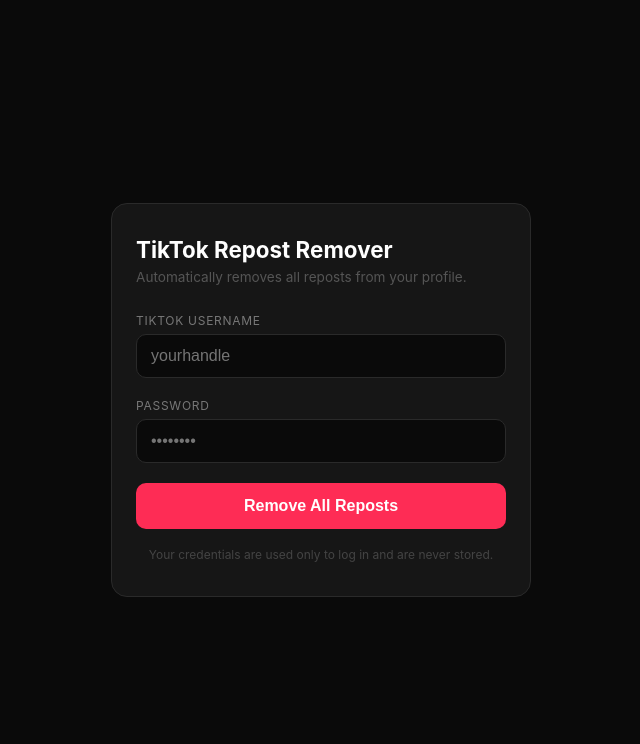
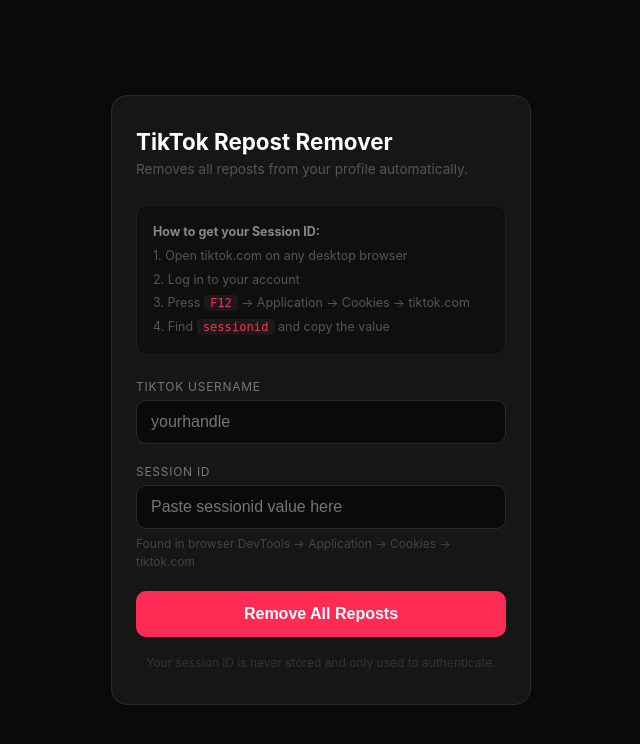
Before and after one commit to barryugp1-collab/tiktok-repost, a Flask app: page / in a window 1280 px wide. Shown: the top 744 px of the page, without its empty margins (319-959 px from the left). Run offline with Flask 3, Linux system fonts and the light colour scheme.

Commit message:
Update form fields and hints for TikTok removal tool

```diff
--- a/templates/index.html
+++ b/templates/index.html
@@ -47,6 +47,14 @@
     transition: border-color 0.2s;
   }
   input:focus { border-color: #fe2c55; }
+  .hint {
+    font-size: 0.75rem;
+    color: #444;
+    margin-top: -14px;
+    margin-bottom: 20px;
+    line-height: 1.5;
+  }
+  .hint a { color: #666; }
   button {
     width: 100%;
     background: #fe2c55;
@@ -79,39 +87,66 @@
   .error { color: #fe2c55; font-weight: 700; }
   .note {
     font-size: 0.75rem;
-    color: #444;
+    color: #333;
     text-align: center;
     margin-top: 16px;
     line-height: 1.6;
+  }
+  .steps {
+    background: #0f0f0f;
+    border: 1px solid #1e1e1e;
+    border-radius: 10px;
+    padding: 14px 16px;
+    margin-bottom: 24px;
+    font-size: 0.78rem;
+    color: #555;
+    line-height: 1.9;
+  }
+  .steps strong { color: #888; }
+  .steps code {
+    background: #1a1a1a;
+    border-radius: 4px;
+    padding: 1px 6px;
+    color: #fe2c55;
+    font-size: 0.76rem;
   }
 </style>
 </head>
 <body>
 <div class="card">
   <h1>TikTok Repost Remover</h1>
-  <p class="sub">Automatically removes all reposts from your profile.</p>
+  <p class="sub">Removes all reposts from your profile automatically.</p>
+
+  <div class="steps">
+    <strong>How to get your Session ID:</strong><br>
+    1. Open tiktok.com on any desktop browser<br>
+    2. Log in to your account<br>
+    3. Press <code>F12</code> → Application → Cookies → tiktok.com<br>
+    4. Find <code>sessionid</code> and copy the value
+  </div>
 
   <label for="username">TikTok Username</label>
-  <input type="text" id="username" placeholder="yourhandle" autocomplete="username">
+  <input type="text" id="username" placeholder="yourhandle" autocomplete="off">
 
-  <label for="password">Password</label>
-  <input type="password" id="password" placeholder="••••••••" autocomplete="current-password">
+  <label for="session_id">Session ID</label>
+  <input type="text" id="session_id" placeholder="Paste sessionid value here" autocomplete="off">
+  <p class="hint">Found in browser DevTools → Application → Cookies → tiktok.com</p>
 
   <button id="btn" onclick="startRemoval()">Remove All Reposts</button>
 
   <div class="log" id="log"></div>
 
-  <p class="note">Your credentials are used only to log in and are never stored.</p>
+  <p class="note">Your session ID is never stored and only used to authenticate.</p>
 </div>
 
 <script>
 function startRemoval() {
   const username = document.getElementById("username").value.replace("@","").trim();
-  const password = document.getElementById("password").value.trim();
+  const session_id = document.getElementById("session_id").value.trim();
   const btn = document.getElementById("btn");
   const log = document.getElementById("log");
 
-  if (!username || !password) { alert("Fill in both fields."); return; }
+  if (!username || !session_id) { alert("Fill in both fields."); return; }
 
   btn.disabled = true;
   btn.textContent = "Running...";
@@ -120,7 +155,7 @@ function startRemoval() {
 
   const fd = new FormData();
   fd.append("username", username);
-  fd.append("password", password);
+  fd.append("session_id", session_id);
 
   fetch("/run", { method: "POST", body: fd }).then(res => {
     const reader = res.body.getReader();
```
